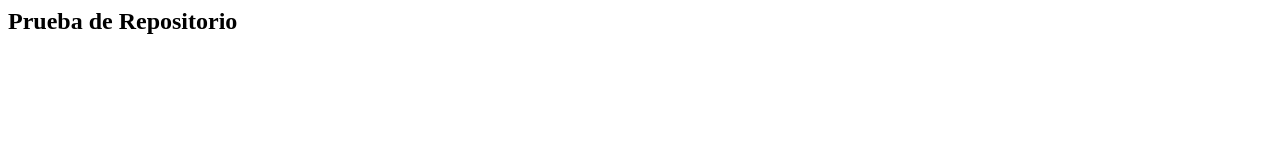
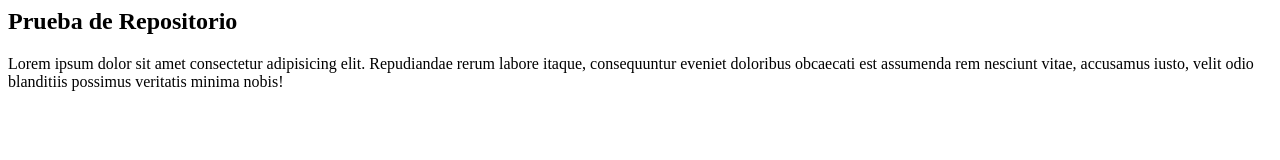
Before and after one commit to Uni2352/Clase-3, a plain HTML site: page index.html in a window 1280 px wide. Drawn offline with Linux system fonts and the light colour scheme.

Commit message:
Agregar parrafo al index

```diff
--- a/index.html
+++ b/index.html
@@ -4,5 +4,8 @@
   </head>
 <body>
   <h2>Prueba de Repositorio</h2>
+  <p>
+    Lorem ipsum dolor sit amet consectetur adipisicing elit. Repudiandae rerum labore itaque, consequuntur eveniet doloribus obcaecati est assumenda rem nesciunt vitae, accusamus iusto, velit odio blanditiis possimus veritatis minima nobis!
+  </p>
 </body>
 </html>
```
